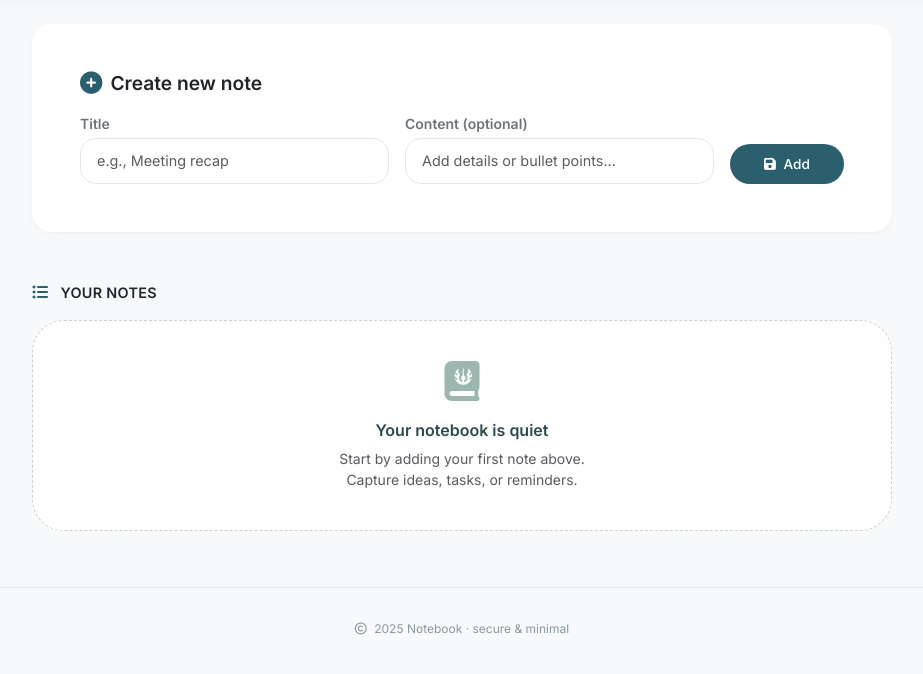
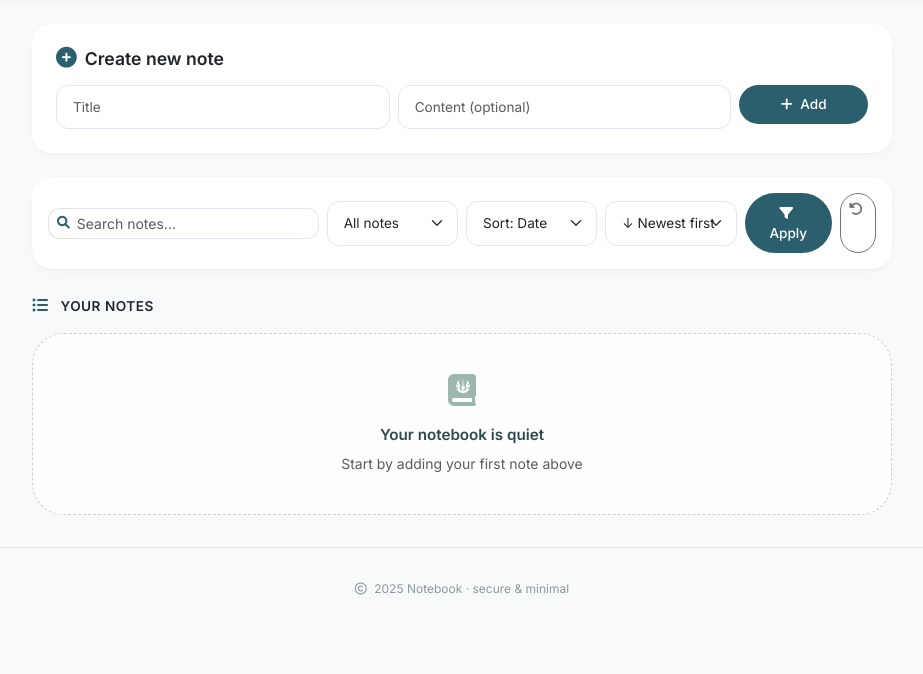
Before and after one commit to akashbbrainerhub/Notes, a FastAPI app: template app/template/dashboard.html in a window 1280 px wide. Shown: the part 60-734 px from the top of the page, without its empty margins (178-1101 px from the left). Run offline with FastAPI, Linux system fonts and the light colour scheme; the template is opened without the code that fills it, so the values that code supplies are empty.

Commit message:
Enhance note management with pagination, sorting, and filtering features

```diff
--- a/app/main.py
+++ b/app/main.py
@@ -1,5 +1,6 @@
 from fastapi import FastAPI
 from fastapi.templating import Jinja2Templates
+from fastapi_pagination import add_pagination
 from app.database.connection import engine, Base
 from app.routes import user_routes,auth_routes,note_routes
 import app.models.user_model
@@ -14,6 +15,7 @@ def on_startup() -> None:
 app.include_router(auth_routes.router)
 app.include_router(note_routes.router)
 app.include_router(user_routes.router)
+add_pagination(app)
 
 @app.get("/")
 def root():
--- a/app/template/dashboard.html
+++ b/app/template/dashboard.html
@@ -1,10 +1,9 @@
-{% extends "base.html" %} {% block title %}Dashboard | My Notes{% endblock %} {%
-block content %}
-<!-- Professional Dashboard: modern muted colors, no aggressive blue, elegant UX -->
+{% extends "base.html" %}
+{% block title %}Dashboard | My Notes{% endblock %}
+{% block content %}
+
 <nav class="navbar navbar-pro">
-  <div
-    class="container-fluid container-custom px-0 d-flex justify-content-between align-items-center flex-wrap"
-  >
+  <div class="container-fluid container-custom px-0 d-flex justify-content-between align-items-center">
     <span class="navbar-brand-pro">
       <i class="fas fa-pen-fancy"></i> Notebook
     </span>
@@ -20,46 +19,24 @@ block content %}
 </nav>
 
 <main class="container container-custom mt-4 px-3 px-md-0">
-  <!-- Add Note Form Card - refined -->
-  <div class="card card-modern mb-5">
-    <div class="card-body p-4 p-md-5">
+  <!-- Add Note Form Card -->
+  <div class="card card-modern mb-4">
+    <div class="card-body p-4">
       <div class="d-flex align-items-center gap-2 mb-3">
-        <i
-          class="fas fa-plus-circle"
-          style="color: var(--primary); font-size: 1.4rem"
-        ></i>
-        <h5 class="card-title mb-0 fw-semibold" style="font-size: 1.2rem">
-          Create new note
-        </h5>
+        <i class="fas fa-plus-circle" style="color: var(--primary); font-size: 1.3rem"></i>
+        <h5 class="card-title mb-0 fw-semibold" style="font-size: 1.1rem">Create new note</h5>
       </div>
       <form action="/notes/create" method="post">
-        <div class="row g-3 align-items-end">
+        <div class="row g-2">
           <div class="col-md-5">
-            <label class="form-label small text-secondary fw-semibold mb-1"
-              >Title</label
-            >
-            <input
-              type="text"
-              name="title"
-              class="form-control form-control-clean"
-              placeholder="e.g., Meeting recap"
-              required
-            />
+            <input type="text" name="title" class="form-control form-control-clean" placeholder="Title" required>
           </div>
           <div class="col-md-5">
-            <label class="form-label small text-secondary fw-semibold mb-1"
-              >Content (optional)</label
-            >
-            <input
-              type="text"
-              name="content"
-              class="form-control form-control-clean"
-              placeholder="Add details or bullet points..."
-            />
+            <input type="text" name="content" class="form-control form-control-clean" placeholder="Content (optional)">
           </div>
           <div class="col-md-2">
             <button type="submit" class="btn btn-primary-pro w-100">
-              <i class="fas fa-save me-1"></i> Add
+              <i class="fas fa-plus me-1"></i> Add
             </button>
           </div>
         </div>
@@ -67,85 +44,114 @@ block content %}
     </div>
   </div>
 
-  <!-- Notes List Section -->
+  <!-- Filter Bar - Clean and Compact -->
+  <div class="card card-modern mb-4">
+    <div class="card-body p-3">
+      <form method="get" action="/dashboard" class="row g-2 align-items-center">
+        <!-- Search -->
+        <div class="col-md-4">
+          <div class="input-group input-group-sm">
+            <span class="input-group-text bg-transparent border-end-0" style="border-radius: 12px 0 0 12px;">
+              <i class="fas fa-search" style="color: var(--primary); font-size: 0.8rem;"></i>
+            </span>
+            <input type="text" name="search" placeholder="Search notes..." class="form-control form-control-clean"
+                   value="{{ search }}" style="border-left: none; padding-left: 0;">
+          </div>
+        </div>
+
+        <!-- Status Filter -->
+        <div class="col-md-2">
+          <select name="status" class="form-select form-select-sm form-control-clean">
+            <option value="" {% if status == "" %}selected{% endif %}>All notes</option>
+            <option value="done" {% if status == "done" %}selected{% endif %}>✓ Done</option>
+            <option value="pending" {% if status == "pending" %}selected{% endif %}>○ Pending</option>
+          </select>
+        </div>
+
+        <!-- Sort By -->
+        <div class="col-md-2">
+          <select name="sort_by" class="form-select form-select-sm form-control-clean">
+            <option value="created_at" {% if sort_by == "created_at" %}selected{% endif %}>Sort: Date</option>
+            <option value="title" {% if sort_by == "title" %}selected{% endif %}>Sort: Title</option>
+            <option value="is_done" {% if sort_by == "is_done" %}selected{% endif %}>Sort: Status</option>
+          </select>
+        </div>
+
+        <!-- Order -->
+        <div class="col-md-2">
+          <select name="order" class="form-select form-select-sm form-control-clean">
+            <option value="desc" {% if order == "desc" %}selected{% endif %}>↓ Newest first</option>
+            <option value="asc" {% if order == "asc" %}selected{% endif %}>↑ Oldest first</option>
+          </select>
+        </div>
+
+        <!-- Filter Actions -->
+        <div class="col-md-2">
+          <div class="d-flex gap-2">
+            <button type="submit" class="btn btn-primary-pro btn-sm w-100">
+              <i class="fas fa-filter me-1"></i> Apply
+            </button>
+            <a href="/dashboard" class="btn btn-outline-secondary btn-sm" style="border-radius: 30px;">
+              <i class="fas fa-undo-alt me-1"></i>
+            </a>
+          </div>
+        </div>
+      </form>
+    </div>
+  </div>
+
+  <!-- Notes Header with Count -->
   <div class="d-flex align-items-center justify-content-between mb-3">
     <div>
       <i class="fas fa-list-ul me-2" style="color: var(--primary)"></i>
-      <span class="fw-semibold" style="font-size: 0.9rem; letter-spacing: 0.3px"
-        >YOUR NOTES</span
-      >
+      <span class="fw-semibold" style="font-size: 0.85rem; letter-spacing: 0.5px; text-transform: uppercase;">Your Notes</span>
     </div>
-    {% if notes %}
-    <span
-      class="badge rounded-pill"
-      style="background: #e6edf0; color: #2c5f6e; font-weight: normal"
-      >{{ total }} item{% if notes|length != 1 %}s{% endif %}</span
-    >
+    {% if total %}
+    <span class="badge rounded-pill" style="background: var(--primary-light); color: var(--primary); font-weight: 500;">
+      {{ total }} note{% if total != 1 %}s{% endif %}
+    </span>
     {% endif %}
   </div>
 
+  <!-- Notes List -->
   {% if notes %}
     <div class="notes-feed">
       {% for note in notes %}
-    <div class="card card-modern mb-3 transition-all {% if note.is_done %}opacity-subtle{% endif %}" style="border-left: 3px solid {% if note.is_done %}#b3bfb3{% else %}#9bb7b0{% endif %};"
-    >
-      <div
-        class="card-body p-3 p-md-4 d-flex flex-column flex-sm-row justify-content-between align-items-sm-center gap-3"
-      >
+      <div class="card card-modern mb-2 transition-all {% if note.is_done %}opacity-subtle{% endif %}"
+           style="border-left: 3px solid {% if note.is_done %}#b3bfb3{% else %}#9bb7b0{% endif %};">
+        <div class="card-body p-3 d-flex flex-column flex-sm-row justify-content-between align-items-sm-center gap-2">
           <div class="flex-grow-1">
-          <div class="d-flex align-items-center gap-2 flex-wrap">
+            <div class="d-flex align-items-center gap-2">
               {% if note.is_done %}
-            <i
-              class="fas fa-check-circle"
-              style="color: #7f9e7e; font-size: 1rem"
-            ></i>
+                <i class="fas fa-check-circle" style="color: #7f9e7e; font-size: 0.9rem"></i>
               {% else %}
-            <i
-              class="far fa-circle"
-              style="color: #9bb7b0; font-size: 1rem"
-            ></i>
+                <i class="far fa-circle" style="color: #9bb7b0; font-size: 0.9rem"></i>
               {% endif %}
-            <h6 class="note-title mb-0 {% if note.is_done %}striked{% endif %}">
+              <h6 class="note-title mb-0 {% if note.is_done %}striked{% endif %}" style="font-size: 0.95rem;">
                 {{ note.title }}
               </h6>
             </div>
             {% if note.content %}
-          <div class="note-content mt-2">
-            <i
-              class="fas fa-align-left me-1"
-              style="font-size: 0.7rem; opacity: 0.6"
-            ></i>
+              <div class="note-content mt-1" style="font-size: 0.8rem;">
+                <i class="fas fa-align-left me-1" style="font-size: 0.65rem; opacity: 0.6"></i>
                 {{ note.content }}
               </div>
             {% endif %}
           </div>
           <div class="d-flex gap-2 flex-shrink-0">
-          <!-- Toggle done/undone -->
-          <form
-            action="/notes/{{ note.id }}/toggle"
-            method="post"
-            class="d-inline"
-          >
-            <button
-              class="btn {% if note.is_done %}btn-warning-pro{% else %}btn-success-pro{% endif %} btn-outline-pro"
-              type="submit"
-            >
+            <form action="/notes/{{ note.id }}/toggle" method="post" class="d-inline">
+              <button class="btn btn-sm {% if note.is_done %}btn-warning-pro{% else %}btn-success-pro{% endif %}"
+                      style="padding: 0.3rem 0.9rem; font-size: 0.75rem;" type="submit">
                 {% if note.is_done %}
-              <i class="fas fa-undo-alt me-1"></i> Undo {% else %}
-              <i class="fas fa-check me-1"></i> Done {% endif %}
+                  <i class="fas fa-undo-alt me-1"></i> Undo
+                {% else %}
+                  <i class="fas fa-check me-1"></i> Done
+                {% endif %}
               </button>
             </form>
-          <!-- Delete -->
-          <form
-            action="/notes/{{ note.id }}/delete"
-            method="post"
-            class="d-inline"
-          >
-            <button
-              class="btn btn-danger-pro btn-outline-pro"
-              type="submit"
-              onclick="return confirm('Delete this note permanently?');"
-            >
+            <form action="/notes/{{ note.id }}/delete" method="post" class="d-inline">
+              <button class="btn btn-danger-pro btn-sm" style="padding: 0.3rem 0.9rem; font-size: 0.75rem;"
+                      type="submit" onclick="return confirm('Delete this note permanently?');">
                 <i class="fas fa-trash-alt me-1"></i> Delete
               </button>
             </form>
@@ -155,31 +161,45 @@ block content %}
       {% endfor %}
     </div>
   {% else %}
-  <!-- elegant empty state -->
     <div class="empty-state text-center">
-    <i class="fas fa-journal-whills"></i>
-    <h6 class="fw-semibold mt-2" style="color: #2e4a4f">
-      Your notebook is quiet
+      <i class="fas fa-journal-whills" style="font-size: 2rem;"></i>
+      <h6 class="fw-semibold mt-2" style="color: #2e4a4f; font-size: 0.95rem;">
+        {% if search or status %}No matching notes{% else %}Your notebook is quiet{% endif %}
       </h6>
       <p class="text-muted small mb-0">
-      Start by adding your first note above. <br />
-      Capture ideas, tasks, or reminders.
+        {% if search or status %}
+          Try adjusting your search or filter criteria
+        {% else %}
+          Start by adding your first note above
+        {% endif %}
       </p>
     </div>
   {% endif %}
-  <div class="d-flex justify-content-between mt-4">
+
+  <!-- Pagination -->
+  {% if total and total > limit %}
+  <div class="d-flex justify-content-between align-items-center mt-4 pt-2">
+    <div>
+      <small class="text-muted">
+        Showing {{ offset + 1 }}-{{ [offset + limit, total]|min }} of {{ total }} notes
+      </small>
+    </div>
+    <div class="d-flex gap-2">
       {% if offset > 0 %}
-  <a href="/dashboard?limit={{ limit }}&offset={{ offset - limit }}" class="btn btn-outline-secondary">
-    Previous
+      <a href="/dashboard?limit={{ limit }}&offset={{ offset - limit }}&search={{ search }}&status={{ status }}&sort_by={{ sort_by }}&order={{ order }}"
+         class="btn btn-outline-secondary btn-sm" style="border-radius: 30px; padding: 0.35rem 1rem;">
+        <i class="fas fa-chevron-left me-1"></i> Previous
       </a>
       {% endif %}
-
       {% if has_next %}
-  <a href="/dashboard?limit={{ limit }}&offset={{ offset + limit }}" class="btn btn-outline-secondary">
-    Next
+      <a href="/dashboard?limit={{ limit }}&offset={{ offset + limit }}&search={{ search }}&status={{ status }}&sort_by={{ sort_by }}&order={{ order }}"
+         class="btn btn-outline-secondary btn-sm" style="border-radius: 30px; padding: 0.35rem 1rem;">
+        Next <i class="fas fa-chevron-right ms-1"></i>
       </a>
       {% endif %}
     </div>
+  </div>
+  {% endif %}
 </main>
 
 <footer>
@@ -187,4 +207,34 @@ block content %}
     <i class="far fa-copyright me-1"></i> 2025 Notebook · secure & minimal
   </div>
 </footer>
+
+<style>
+  /* Additional refinements for compact design */
+  .form-control-clean {
+    border-radius: 12px !important;
+    font-size: 0.85rem;
+  }
+
+  .input-group .form-control-clean {
+    border-top-left-radius: 0 !important;
+    border-bottom-left-radius: 0 !important;
+  }
+
+  .input-group-text {
+    border-radius: 12px 0 0 12px;
+    border-right: none;
+  }
+
+  .btn-sm {
+    border-radius: 30px !important;
+  }
+
+  @media (max-width: 768px) {
+    .container-custom {
+      padding-left: 1rem;
+      padding-right: 1rem;
+    }
+  }
+</style>
+
 {% endblock %}
```
Also changed, not shown: app/routes/note_routes.py (+31 -8 lines), app/service/note_service.py (+27 -5 lines), test/test_note.py (+1 -1 lines). Lines whose indentation alone changed are shown as unchanged.
